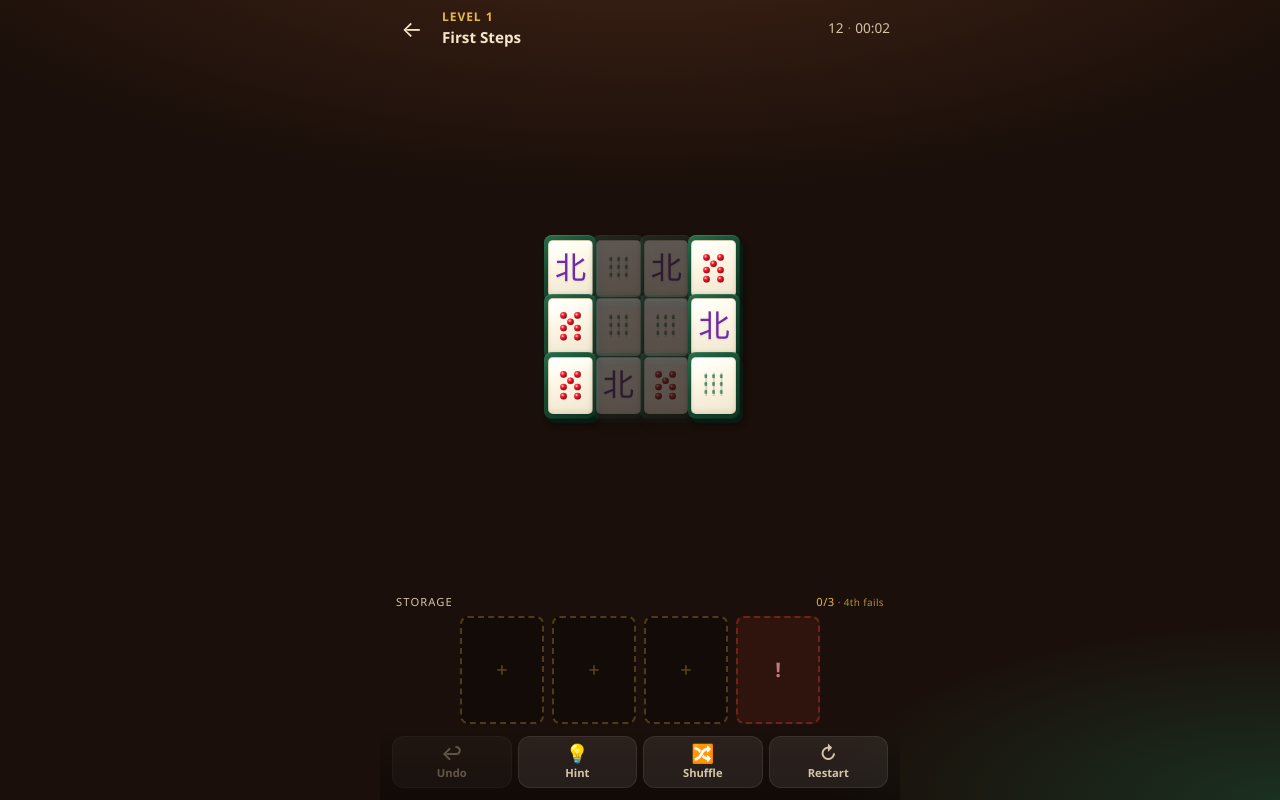
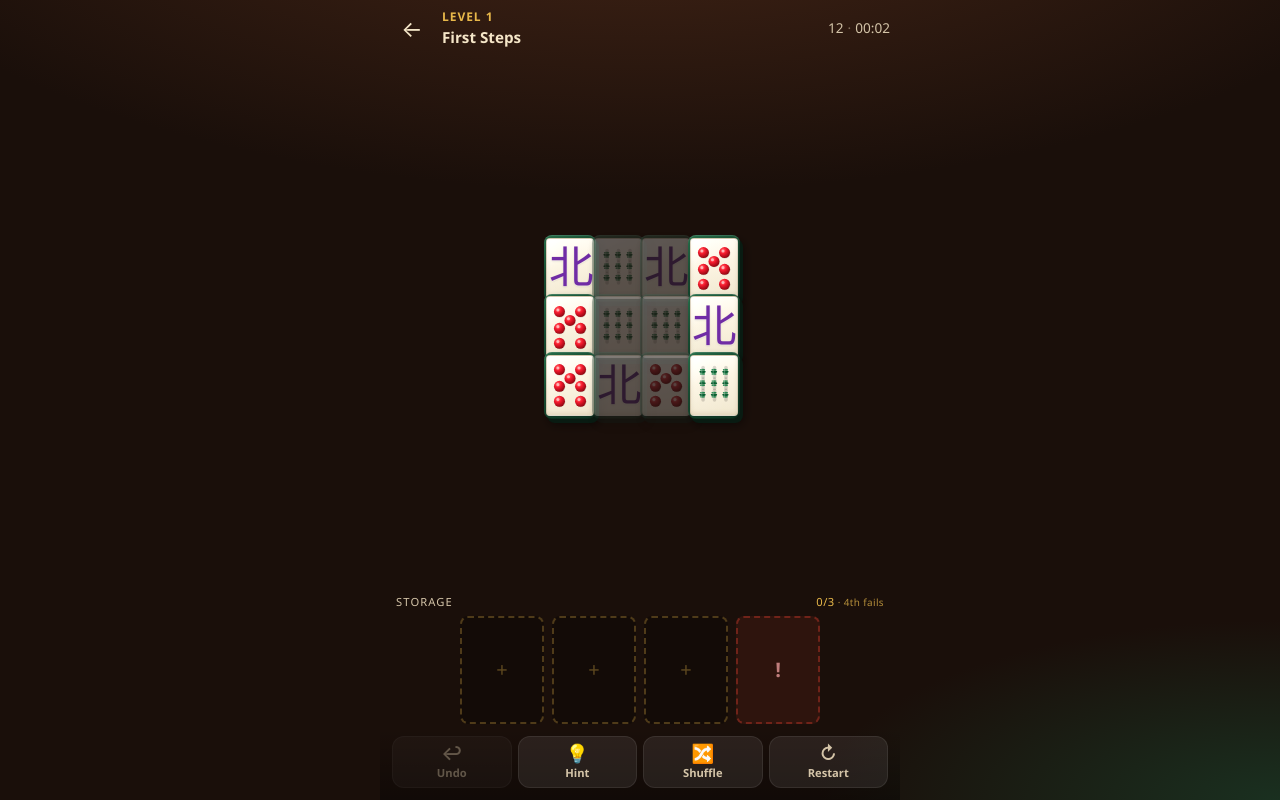
Before and after one commit to sszettella/mahjong, a React (Vite) app: page / in a window 1280 px wide. Both pictures are taken after a click on the button "Start Level 1". Built offline with nearby package versions, Linux system fonts and the light colour scheme.

Commit message:
Scale tile face art larger to fill more of each tile
Bigger face plate, oversized dots/bamboo/honors, and edge-to-edge patterns.

```diff
--- a/src/App.css
+++ b/src/App.css
@@ -473,11 +473,11 @@
   touch-action: manipulation;
 }
 
-/* Ivory face plate sits inset on the green body */
+/* Ivory face plate — large fill so art can go bold edge-to-edge */
 .mahjong-tile .tile-face {
-  width: 86%;
-  height: 86%;
-  border-radius: 5px;
+  width: 92%;
+  height: 92%;
+  border-radius: 4px;
   border: 1px solid rgba(90, 70, 40, 0.22);
   display: flex;
   align-items: center;
@@ -551,11 +551,11 @@
   z-index: 400 !important;
 }
 
-/* Face glyphs — bold, high-contrast */
+/* Face glyphs — oversized to fill the ivory face */
 .tile-symbol {
-  font-size: clamp(1rem, 5vw, 1.5rem);
-  font-weight: 800;
-  line-height: 1;
+  font-size: clamp(1.35rem, 7.5vw, 2.1rem);
+  font-weight: 900;
+  line-height: 0.9;
   font-family: 'Songti SC', 'STSong', 'Noto Serif SC', 'Hiragino Mincho ProN', serif;
   text-shadow:
     0 1px 0 rgba(255, 255, 255, 0.35),
@@ -563,9 +563,10 @@
 }
 
 .tile-symbol.honor {
-  font-size: clamp(1.35rem, 6.5vw, 1.95rem);
+  font-size: clamp(1.85rem, 9.5vw, 2.65rem);
   font-weight: 900;
-  letter-spacing: -0.02em;
+  letter-spacing: -0.03em;
+  transform: scale(1.05);
 }
 
 .tile-symbol.honor-red {
@@ -585,7 +586,7 @@
 }
 
 .tile-symbol.honor-special {
-  font-size: clamp(1.15rem, 5.5vw, 1.7rem);
+  font-size: clamp(1.65rem, 8.5vw, 2.35rem);
 }
 
 .tile-char-stack {
@@ -594,11 +595,14 @@
   align-items: center;
   justify-content: center;
   gap: 0;
-  line-height: 0.95;
+  line-height: 0.88;
+  width: 96%;
+  height: 96%;
+  transform: scale(1.08);
 }
 
 .tile-char-stack .char-num {
-  font-size: clamp(0.85rem, 4.2vw, 1.25rem);
+  font-size: clamp(1.15rem, 6vw, 1.7rem);
   font-weight: 900;
   color: #c8102e;
   font-family: 'Songti SC', 'STSong', 'Noto Serif SC', 'Hiragino Mincho ProN', serif;
@@ -606,7 +610,7 @@
 }
 
 .tile-char-label {
-  font-size: clamp(0.72rem, 3.6vw, 1.05rem);
+  font-size: clamp(1.05rem, 5.5vw, 1.55rem);
   font-weight: 900;
   color: #c8102e;
   font-family: 'Songti SC', 'STSong', 'Noto Serif SC', 'Hiragino Mincho ProN', serif;
@@ -614,15 +618,15 @@
 }
 
 .tile-pattern {
-  width: 82%;
-  height: 82%;
+  width: 96%;
+  height: 96%;
   overflow: visible;
 }
 
 .white-dragon-box {
-  width: 55%;
-  height: 62%;
-  border: 3.5px solid #2a2a32;
+  width: 72%;
+  height: 78%;
+  border: 4.5px solid #2a2a32;
   border-radius: 3px;
   box-shadow: inset 0 0 0 1px rgba(255, 255, 255, 0.2);
 }
--- a/src/components/TileFace.tsx
+++ b/src/components/TileFace.tsx
@@ -31,19 +31,21 @@ function DotsPattern({ n }: { n: number; color: string }) {
   // Classic: 1,5,7,9 red · 2,3,4,6,8 blue
   const useTone: 'red' | 'blue' = [1, 5, 7, 9].includes(n) ? 'red' : 'blue'
 
+  // Positions pushed toward edges so the face reads fuller
   const positions: Record<number, [number, number][]> = {
     1: [[50, 50]],
-    2: [[50, 28], [50, 72]],
-    3: [[50, 22], [50, 50], [50, 78]],
-    4: [[30, 28], [70, 28], [30, 72], [70, 72]],
-    5: [[30, 28], [70, 28], [50, 50], [30, 72], [70, 72]],
-    6: [[30, 22], [70, 22], [30, 50], [70, 50], [30, 78], [70, 78]],
-    7: [[30, 18], [70, 18], [50, 36], [30, 54], [70, 54], [30, 80], [70, 80]],
-    8: [[30, 16], [70, 16], [30, 38], [70, 38], [30, 62], [70, 62], [30, 84], [70, 84]],
-    9: [[26, 18], [50, 18], [74, 18], [26, 50], [50, 50], [74, 50], [26, 82], [50, 82], [74, 82]],
+    2: [[50, 24], [50, 76]],
+    3: [[50, 18], [50, 50], [50, 82]],
+    4: [[26, 24], [74, 24], [26, 76], [74, 76]],
+    5: [[26, 24], [74, 24], [50, 50], [26, 76], [74, 76]],
+    6: [[26, 18], [74, 18], [26, 50], [74, 50], [26, 82], [74, 82]],
+    7: [[26, 14], [74, 14], [50, 34], [26, 52], [74, 52], [26, 86], [74, 86]],
+    8: [[26, 12], [74, 12], [26, 36], [74, 36], [26, 64], [74, 64], [26, 88], [74, 88]],
+    9: [[22, 14], [50, 14], [78, 14], [22, 50], [50, 50], [78, 50], [22, 86], [50, 86], [78, 86]],
   }
   const pts = positions[n] ?? positions[1]
-  const r = n >= 8 ? 8.5 : n >= 6 ? 9.5 : n === 1 ? 16 : 11
+  // Larger gems — bold fill of the face
+  const r = n >= 8 ? 11 : n >= 6 ? 12.5 : n === 1 ? 22 : n <= 3 ? 15 : 13.5
 
   return (
     <svg className="tile-pattern" viewBox="0 0 100 100" aria-hidden>
@@ -77,15 +79,15 @@ function BambooStick({
   y1: number
   thin?: boolean
 }) {
-  const w = thin ? 5.5 : 7.5
+  const w = thin ? 8 : 11
   return (
     <g>
       {/* shadow */}
       <line
-        x1={x + 1}
-        y1={y0 + 1}
-        x2={x + 1}
-        y2={y1 + 1}
+        x1={x + 1.2}
+        y1={y0 + 1.2}
+        x2={x + 1.2}
+        y2={y1 + 1.2}
         stroke="rgba(0,0,0,0.15)"
         strokeWidth={w}
         strokeLinecap="round"
@@ -100,9 +102,9 @@ function BambooStick({
         strokeLinecap="round"
       />
       {/* joint nodes */}
-      <ellipse cx={x} cy={(y0 + y1) / 2} rx={w * 0.85} ry={2.2} fill="#0d5c32" />
-      <ellipse cx={x} cy={y0 + (y1 - y0) * 0.28} rx={w * 0.7} ry={1.6} fill="#1a7a45" opacity={0.9} />
-      <ellipse cx={x} cy={y0 + (y1 - y0) * 0.72} rx={w * 0.7} ry={1.6} fill="#1a7a45" opacity={0.9} />
+      <ellipse cx={x} cy={(y0 + y1) / 2} rx={w * 0.9} ry={2.8} fill="#0d5c32" />
+      <ellipse cx={x} cy={y0 + (y1 - y0) * 0.28} rx={w * 0.75} ry={2} fill="#1a7a45" opacity={0.9} />
+      <ellipse cx={x} cy={y0 + (y1 - y0) * 0.72} rx={w * 0.75} ry={2} fill="#1a7a45" opacity={0.9} />
       {/* highlight */}
       <line
         x1={x - w * 0.22}
@@ -110,7 +112,7 @@ function BambooStick({
         x2={x - w * 0.22}
         y2={y1 - 3}
         stroke="rgba(255,255,255,0.35)"
-        strokeWidth={1.4}
+        strokeWidth={1.8}
         strokeLinecap="round"
       />
     </g>
@@ -125,9 +127,9 @@ function BambooPattern({ n }: { n: number; color: string }) {
   for (let r = 0; r < rows; r++) {
     const inRow = Math.min(cols, left)
     for (let c = 0; c < inRow; c++) {
-      const x = 50 + (c - (inRow - 1) / 2) * 22
-      const y0 = 14 + r * (68 / rows)
-      const y1 = y0 + 52 / rows
+      const x = 50 + (c - (inRow - 1) / 2) * 26
+      const y0 = 8 + r * (78 / rows)
+      const y1 = y0 + 66 / rows
       sticks.push({ x, y0, y1 })
     }
     left -= inRow
@@ -157,21 +159,21 @@ function BambooBird() {
           <stop offset="100%" stopColor="#0f6b38" />
         </linearGradient>
       </defs>
-      {/* stylized peacock / bird mark */}
-      <ellipse cx={50} cy={58} rx={18} ry={22} fill="url(#birdGrad)" />
-      <ellipse cx={50} cy={38} rx={12} ry={14} fill="#1a8f4a" />
-      <circle cx={46} cy={35} r={2.2} fill="#0a2e18" />
+      {/* scaled-up peacock / bird mark fills the face */}
+      <ellipse cx={50} cy={58} rx={24} ry={28} fill="url(#birdGrad)" />
+      <ellipse cx={50} cy={34} rx={16} ry={18} fill="#1a8f4a" />
+      <circle cx={44} cy={31} r={3} fill="#0a2e18" />
       <path
-        d="M50 20 C58 8, 72 12, 74 26 C62 22, 54 24, 50 32 Z"
+        d="M50 14 C62 0, 82 6, 84 24 C68 18, 56 22, 50 32 Z"
         fill="#2db86a"
       />
       <path
-        d="M50 20 C42 8, 28 12, 26 26 C38 22, 46 24, 50 32 Z"
+        d="M50 14 C38 0, 18 6, 16 24 C32 18, 44 22, 50 32 Z"
         fill="#1f9a52"
       />
-      <path d="M62 62 Q78 70 70 82 Q60 72 58 66 Z" fill="#0f6b38" />
-      <path d="M38 62 Q22 70 30 82 Q40 72 42 66 Z" fill="#0f6b38" />
-      <circle cx={72} cy={28} r={3} fill="#e11d2e" />
+      <path d="M66 64 Q88 74 78 92 Q64 78 62 70 Z" fill="#0f6b38" />
+      <path d="M34 64 Q12 74 22 92 Q36 78 38 70 Z" fill="#0f6b38" />
+      <circle cx={78} cy={24} r={4.5} fill="#e11d2e" />
     </svg>
   )
 }
@@ -196,24 +198,24 @@ function WhiteDragon() {
         </linearGradient>
       </defs>
       <rect
-        x={18}
-        y={16}
-        width={64}
-        height={68}
-        rx={4}
+        x={10}
+        y={8}
+        width={80}
+        height={84}
+        rx={5}
         fill="none"
         stroke="url(#wdFrame)"
-        strokeWidth={7}
+        strokeWidth={9}
       />
       <rect
-        x={26}
-        y={24}
-        width={48}
-        height={52}
+        x={20}
+        y={18}
+        width={60}
+        height={64}
         rx={2}
         fill="none"
         stroke="rgba(0,0,0,0.12)"
-        strokeWidth={2}
+        strokeWidth={2.5}
       />
     </svg>
   )
```
